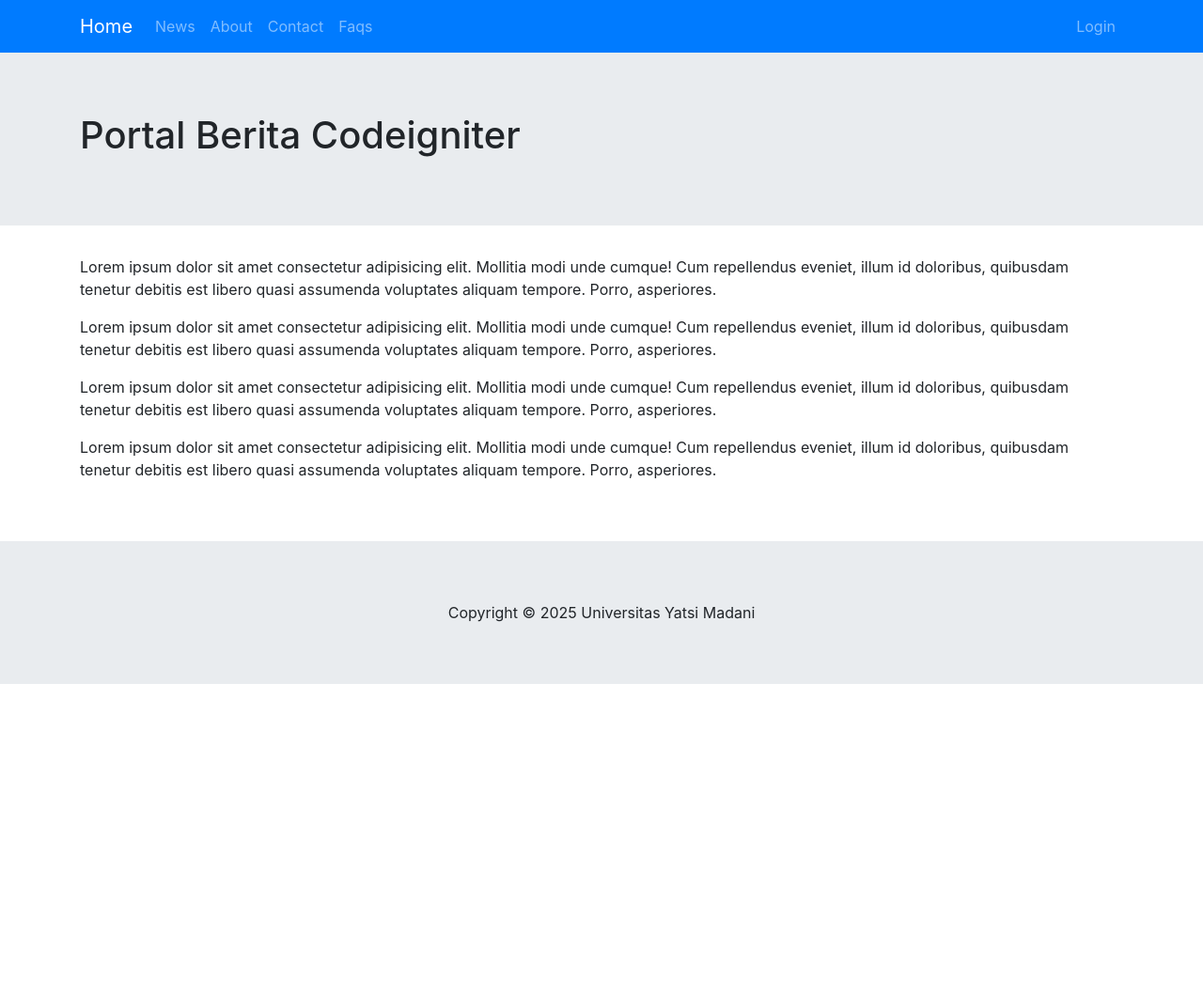
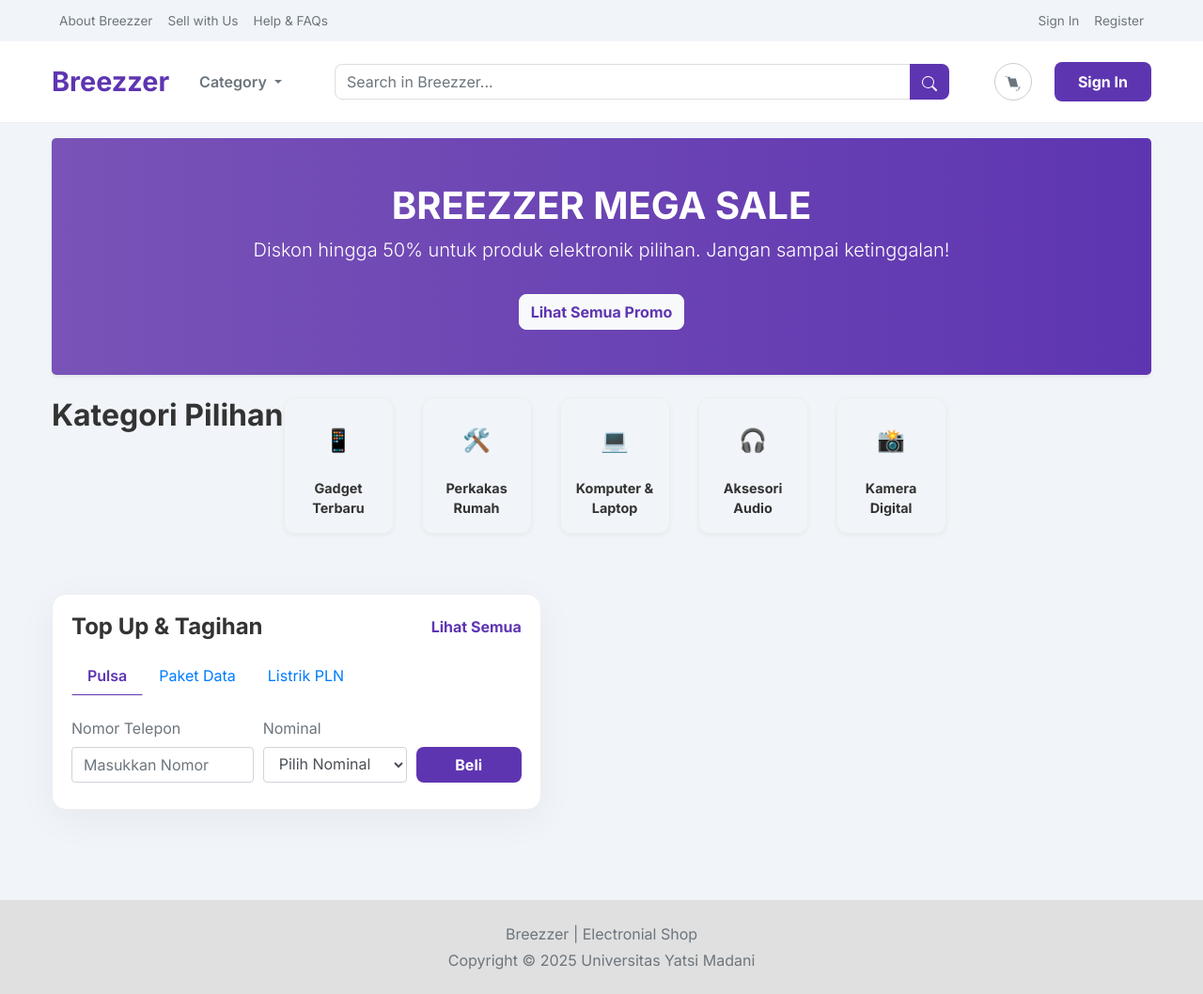
Before and after one commit to faqihnextai/TUGASPAKFADLI1, a CodeIgniter 4 app: the page made by app/Views/welcome_message.php in a window 1280 px wide. Shown: the whole page at 94% size. Before the commit the page ends 728 px from the top, so only its background shows below. Run offline with PHP 8.4 and a stand-in for CodeIgniter, Linux system fonts and the light colour scheme; the template is opened without the code that fills it, so the values that code supplies are empty; some libraries are stand-ins or nearby versions.

Commit message:
editin by yahya and diah

```diff
--- a/app/Views/layout/footer.php
+++ b/app/Views/layout/footer.php
@@ -1,3 +1,6 @@
-<footer class="jumbotron jumbotron-fluid mt-5 mb-0">
-    <div class="container text-center">Copyright &copy; <?= Date('Y') ?> Universitas Yatsi Madani</div>
+<footer class="jumbotron jumbotron-fluid mt-5 mb-0" style="background-color: #e0e0e0; padding: 1.5rem 0;">
+    <div class="container text-center text-secondary">
+        <p class="mb-1">Breezzer | Electronial Shop</p>
+        <p class="mb-0">Copyright &copy; <?= Date('Y') ?> Universitas Yatsi Madani</p>
+    </div>
 </footer>
--- a/app/Views/layout/header.php
+++ b/app/Views/layout/header.php
@@ -1,9 +1,9 @@
-<header class="jumbotron jumbotron-fluid">
-    <div class="container">
-        <div class="row">
-            <div class="col-md-12">
-                <h1 class="h1">Portal Berita Codeigniter</h1>
-            </div>
-        </div>
+<div class="container my-3">
+    <div class="p-5 text-white text-center rounded-lg shadow-sm" style="background: linear-gradient(90deg, #7953b7, #5e35b1);">
+        <h2 class="h1 font-weight-bold">BREEZZER MEGA SALE</h2>
+        <p class="lead">Diskon hingga 50% untuk produk elektronik pilihan. Jangan sampai ketinggalan!</p>
+        <a class="btn btn-light font-weight-bold mt-3" href="#" style="color: #5e35b1; border-radius: 8px;">
+            Lihat Semua Promo
+        </a>
     </div>
-</header>
+</div>
--- a/app/Views/layout/navbar.php
+++ b/app/Views/layout/navbar.php
@@ -1,49 +1,87 @@
-<nav class="navbar navbar-expand-lg navbar-dark bg-primary">
+<nav class="navbar navbar-expand-lg navbar-light py-1" style="background-color: #f1f5f9; font-size: 0.85rem;">
     <div class="container">
-        <a class="navbar-brand" href="<?= base_url() ?>">Home</a>
-        <button class="navbar-toggler" type="button" data-toggle="collapse" data-target="#navbarNav"
-            aria-controls="navbarNav" aria-expanded="false" aria-label="Toggle navigation">
-            <span class="navbar-toggler-icon"></span>
-        </button>
-
-        <div class="collapse navbar-collapse" id="navbarNav">
         <ul class="navbar-nav mr-auto">
             <li class="nav-item">
-                    <a class="nav-link" href="<?= base_url('news') ?>">News</a>
+                <a class="nav-link text-secondary px-2" href="<?= base_url('about') ?>">About Breezzer</a>
             </li>
             <li class="nav-item">
-                    <a class="nav-link" href="<?= base_url('about') ?>">About</a>
+                <a class="nav-link text-secondary px-2" href="<?= base_url('contact') ?>">Sell with Us</a>
             </li>
             <li class="nav-item">
-                    <a class="nav-link" href="<?= base_url('contact') ?>">Contact</a>
-                </li>
-                <li class="nav-item">
-                    <a class="nav-link" href="<?= base_url('faqs') ?>">Faqs</a>
+                <a class="nav-link text-secondary px-2" href="<?= base_url('faqs') ?>">Help & FAQs</a>
             </li>
         </ul>
 
         <ul class="navbar-nav">
-
             <?php if (logged_in()): ?>
-                    <!-- tampil kalau sudah login -->
                 <li class="nav-item">
-                        <span class="nav-link">
-                            Halo, <?= user()->username ?>
+                    <span class="nav-link text-secondary">
+                        Hello, <?= user()->username ?>
                     </span>
                 </li>
-
                 <li class="nav-item">
-                        <a class="nav-link" href="<?= base_url('logout') ?>">Logout</a>
+                    <a class="nav-link text-secondary" href="<?= base_url('logout') ?>">Logout</a>
                 </li>
-
             <?php else: ?>
-                    <!-- tampil kalau belum login -->
                 <li class="nav-item">
-                        <a class="nav-link" href="<?= base_url('login') ?>">Login</a>
+                    <a class="nav-link text-secondary" href="<?= base_url('login') ?>">Sign In</a>
+                </li>
+                <li class="nav-item">
+                    <a class="nav-link text-secondary" href="<?= base_url('register') ?>">Register</a>
                 </li>
             <?php endif; ?>
-
         </ul>
     </div>
+</nav>
+
+<div class="navbar navbar-expand-lg navbar-light py-3" style="background-color: #ffffff; border-bottom: 1px solid #eee;">
+    <div class="container">
+        <a class="navbar-brand font-weight-bold" href="<?= base_url() ?>" style="font-size: 1.8rem; color: #5e35b1;">
+            Breezzer
+        </a>
+
+        <div class="dropdown mr-3">
+            <a class="nav-link dropdown-toggle text-secondary" href="#" id="navbarDropdown" role="button" data-toggle="dropdown" aria-haspopup="true" aria-expanded="false" style="font-weight: 600;">
+                Category
+            </a>
+            <div class="dropdown-menu" aria-labelledby="navbarDropdown">
+                <a class="dropdown-item" href="<?= base_url('category/elektrik-rumah') ?>">Elektrik Rumah</a>
+                <a class="dropdown-item" href="<?= base_url('category/perkakas-dan-industri') ?>">Perkakas & Industri</a>
+                <a class="dropdown-item" href="<?= base_url('category/gadget-dan-ponsel') ?>">Gadget & Ponsel</a>
+                <a class="dropdown-item" href="<?= base_url('category/aksesori-komputer') ?>">Aksesori Komputer</a>
+                <a class="dropdown-item" href="<?= base_url('category/kamera-dan-fotografi') ?>">Kamera & Fotografi</a>
             </div>
-</nav>
+        </div>
+
+        <div class="flex-grow-1 mx-4">
+            <form class="form-inline w-100">
+                <div class="input-group w-100">
+                    <input type="search" class="form-control" placeholder="Search in Breezzer..." aria-label="Search" style="border-radius: 8px 0 0 8px; border-color: #ddd;">
+                    <div class="input-group-append">
+                        <button class="btn" type="submit" style="background-color: #5e35b1; color: #fff; border-radius: 0 8px 8px 0;">
+                            <svg xmlns="http://www.w3.org/2000/svg" width="16" height="16" fill="currentColor" class="bi bi-search" viewBox="0 0 16 16">
+                                <path d="M11.742 10.344a6.5 6.5 0 1 0-1.397 1.398h-.001c.03.04.062.078.098.115l3.85 3.85a1 1 0 0 0 1.415-1.414l-3.85-3.85a1.007 1.007 0 0 0-.115-.098zM12 6.5a5.5 5.5 0 1 1-11 0 5.5 5.5 0 0 1 11 0z"/>
+                            </svg>
+                        </button>
+                    </div>
+                </div>
+            </form>
+        </div>
+
+        <div class="d-flex align-items-center ml-4">
+            <button class="btn btn-outline-secondary rounded-circle mr-3" style="width: 40px; height: 40px; border-color: #ccc; padding: 0;">
+                <svg xmlns="http://www.w3.org/2000/svg" width="18" height="18" fill="currentColor" class="bi bi-cart" viewBox="0 0 16 16">
+                    <path d="M0 1.5A.5.5 0 0 1 .5 1H2a.5.5 0 0 1 .485.379L5.423 11H13a.5.5 0 0 1 .485.621l-1.5 3a.5.5 0 0 1-.9.049L10 14h3a.5.5 0 0 0 .485-.379l1.5-3A.5.5 0 0 0 14.5 11H13a.5.5 0 0 0-.485-.379L10.577 3H5.423L5 1.5H.5z"/>
+                </svg>
+            </button>
+
+            <?php if (!logged_in()): ?>
+                <a class="btn font-weight-bold py-2 px-4 ml-2"
+                   href="<?= base_url('login') ?>"
+                   style="background-color: #5e35b1; color: #fff; border-radius: 8px;">
+                    Sign In
+                </a>
+            <?php endif; ?>
+        </div>
+    </div>
+</div>
--- a/app/Views/layout/page_layout.php
+++ b/app/Views/layout/page_layout.php
@@ -4,22 +4,41 @@
 <head>
 	<meta charset="UTF-8">
 	<meta name="viewport" content="width=device-width, initial-scale=1.0">
-	<title>Protal Berita Codeigniter</title>
+	<title>Breezzer | Market Electronial Shop</title>
+    <link href="https://fonts.googleapis.com/css2?family=Inter:wght@100..900&display=swap" rel="stylesheet">
+	<link rel="stylesheet" href="<?= base_url('css/bootstrap.min.css') ?>" />
 
-	<!-- Bootstrap CSS -->
-	<link rel="stylesheet" href="<?= base_url('css/bootstrap.min.css') ?>" />
+    <style>
+        body {
+            background: #f1f5f9;
+            margin: 0;
+            font-family: 'Inter', sans-serif;
+            color: #333;
+        }
+        /* Override default bootstrap jumbotron/header/footer untuk mengikuti tema */
+        .jumbotron-fluid {
+            background-color: #f1f5f9; /* Latar belakang abu-abu muda */
+            padding: 2rem 1rem;
+            margin-bottom: 0;
+        }
+        .container {
+            max-width: 1200px; /* Lebar maksimum untuk konten */
+        }
+    </style>
 </head>
 
 <body>
 
     <?= $this->include('layout/navbar') ?>
+
     <?= $this->include('layout/header') ?>
 
-    <?= $this->renderSection('content') ?>
+    <div class="container my-4">
+        <?= $this->renderSection('content') ?>
+    </div>
 
     <?= $this->include('layout/footer') ?>
 
-	<!-- Jquery dan Bootsrap JS -->
 	<script src="<?= base_url('js/jquery.min.js') ?>"></script>
 	<script src="<?= base_url('js/bootstrap.min.js') ?>"></script>
 
--- a/app/Views/welcome_message.php
+++ b/app/Views/welcome_message.php
@@ -3,12 +3,7 @@
 <?= $this->section('content') ?>
 <div class="container">
     <div class="row">
-        <div class="col-md-12">
-            <p>Lorem ipsum dolor sit amet consectetur adipisicing elit. Mollitia modi unde cumque! Cum repellendus eveniet, illum id doloribus, quibusdam tenetur debitis est libero quasi assumenda voluptates aliquam tempore. Porro, asperiores.</p>
-            <p>Lorem ipsum dolor sit amet consectetur adipisicing elit. Mollitia modi unde cumque! Cum repellendus eveniet, illum id doloribus, quibusdam tenetur debitis est libero quasi assumenda voluptates aliquam tempore. Porro, asperiores.</p>
-            <p>Lorem ipsum dolor sit amet consectetur adipisicing elit. Mollitia modi unde cumque! Cum repellendus eveniet, illum id doloribus, quibusdam tenetur debitis est libero quasi assumenda voluptates aliquam tempore. Porro, asperiores.</p>
-            <p>Lorem ipsum dolor sit amet consectetur adipisicing elit. Mollitia modi unde cumque! Cum repellendus eveniet, illum id doloribus, quibusdam tenetur debitis est libero quasi assumenda voluptates aliquam tempore. Porro, asperiores.</p>
-        </div>
+     <?= $this->include('widget/category_widgets') ?>
     </div>
 </div>
 <?= $this->endSection() ?>
--- /dev/null
+++ b/app/Views/widget/category_widgets.php
@@ -0,0 +1,119 @@
+<style>
+    /* Styling khusus untuk kategori box */
+    .category-box {
+        display: flex;
+        flex-direction: column;
+        align-items: center;
+        text-align: center;
+        padding: 15px;
+        border: 1px solid #eee;
+        border-radius: 12px;
+        transition: all 0.2s ease;
+        text-decoration: none;
+        color: #333;
+        height: 100%;
+        box-shadow: 0 2px 5px rgba(0, 0, 0, 0.05);
+    }
+    .category-box:hover {
+        border-color: #5e35b1;
+        box-shadow: 0 5px 15px rgba(94, 53, 177, 0.1);
+        text-decoration: none;
+    }
+    .category-icon {
+        width: 60px;
+        height: 60px;
+        background-color: #f1f5f9; /* Abu-abu muda */
+        border-radius: 50%;
+        margin-bottom: 10px;
+        display: flex;
+        align-items: center;
+        justify-content: center;
+        font-size: 24px;
+        color: #5e35b1; /* Ungu Breezzer */
+    }
+    .widget-card {
+        background: #ffffff;
+        border-radius: 15px;
+        box-shadow: 0 10px 40px rgba(0, 0, 0, 0.05);
+        padding: 20px;
+        border: 1px solid #eee;
+    }
+    .nav-tabs .nav-link.active {
+        color: #5e35b1 !important;
+        border-color: #fff #fff #5e35b1 !important;
+        font-weight: 600;
+    }
+</style>
+
+<div class="row mb-5">
+    <div class="col-md-12">
+        <h2 class="font-weight-bold" style="color: #333;">Kategori Pilihan</h2>
+    </div>
+</div>
+
+<div class="row mb-5">
+    <?php
+    // Data Kategori (Ini adalah bagian yang bisa diisi dari Database Seeder)
+    $categories = [
+        ['name' => 'Gadget Terbaru', 'slug' => 'gadget', 'icon' => '📱'],
+        ['name' => 'Perkakas Rumah', 'slug' => 'perkakas', 'icon' => '🛠️'],
+        ['name' => 'Komputer & Laptop', 'slug' => 'komputer', 'icon' => '💻'],
+        ['name' => 'Aksesori Audio', 'slug' => 'audio', 'icon' => '🎧'],
+        ['name' => 'Kamera Digital', 'slug' => 'kamera', 'icon' => '📸'],
+    ];
+
+    foreach ($categories as $cat):
+    ?>
+    <div class="col-6 col-md-2 mb-3">
+        <a href="<?= base_url('category/' . $cat['slug']) ?>" class="category-box">
+            <div class="category-icon"><?= $cat['icon'] ?></div>
+            <p class="font-weight-bold mb-0" style="font-size: 0.9rem;"><?= $cat['name'] ?></p>
+        </a>
+    </div>
+    <?php endforeach; ?>
+</div>
+
+<div class="row mb-5">
+    <div class="col-md-12">
+        <div class="widget-card">
+            <div class="d-flex justify-content-between align-items-center mb-3">
+                <h3 class="font-weight-bold mb-0" style="font-size: 1.5rem;">Top Up & Tagihan</h3>
+                <a href="#" class="text-primary font-weight-bold" style="color: #5e35b1 !important;">Lihat Semua</a>
+            </div>
+
+            <ul class="nav nav-tabs border-0 mb-4" id="topUpTabs" role="tablist">
+                <li class="nav-item">
+                    <a class="nav-link active" id="pulsa-tab" data-toggle="tab" href="#pulsa" role="tab">Pulsa</a>
+                </li>
+                <li class="nav-item">
+                    <a class="nav-link" id="paket-data-tab" data-toggle="tab" href="#paket-data" role="tab">Paket Data</a>
+                </li>
+                <li class="nav-item">
+                    <a class="nav-link" id="listrik-tab" data-toggle="tab" href="#listrik" role="tab">Listrik PLN</a>
+                </li>
+            </ul>
+
+            <div class="tab-content">
+                <div class="tab-pane fade show active" id="pulsa" role="tabpanel">
+                    <div class="form-row">
+                        <div class="col-md-5 mb-2">
+                            <label for="nomor-telepon" class="text-muted">Nomor Telepon</label>
+                            <input type="text" class="form-control" id="nomor-telepon" placeholder="Masukkan Nomor">
+                        </div>
+                        <div class="col-md-4 mb-2">
+                            <label for="nominal" class="text-muted">Nominal</label>
+                            <select class="form-control" id="nominal">
+                                <option>Pilih Nominal</option>
+                                <option>Rp 50.000</option>
+                                <option>Rp 100.000</option>
+                            </select>
+                        </div>
+                        <div class="col-md-3 d-flex align-items-end mb-2">
+                            <button class="btn btn-block font-weight-bold" style="background-color: #5e35b1; color: #fff; border-radius: 8px;">Beli</button>
+                        </div>
+                    </div>
+                </div>
+                </div>
+        </div>
+    </div>
+</div>
```
Lines whose indentation alone changed are shown as unchanged.
